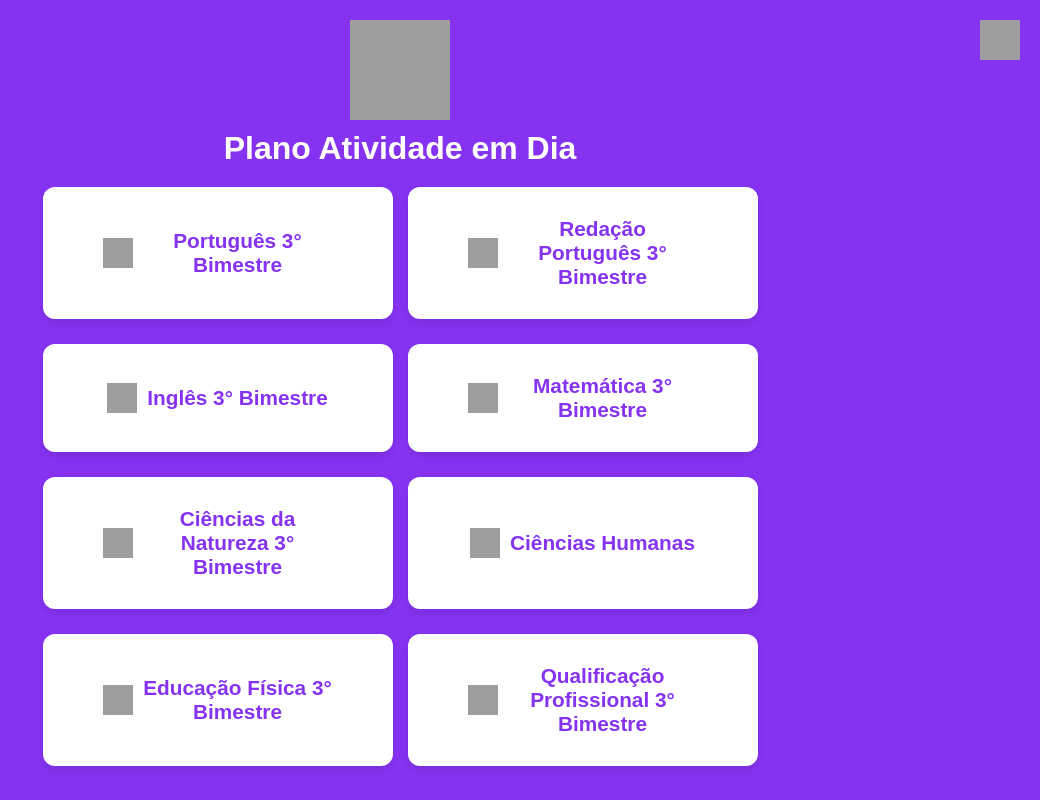
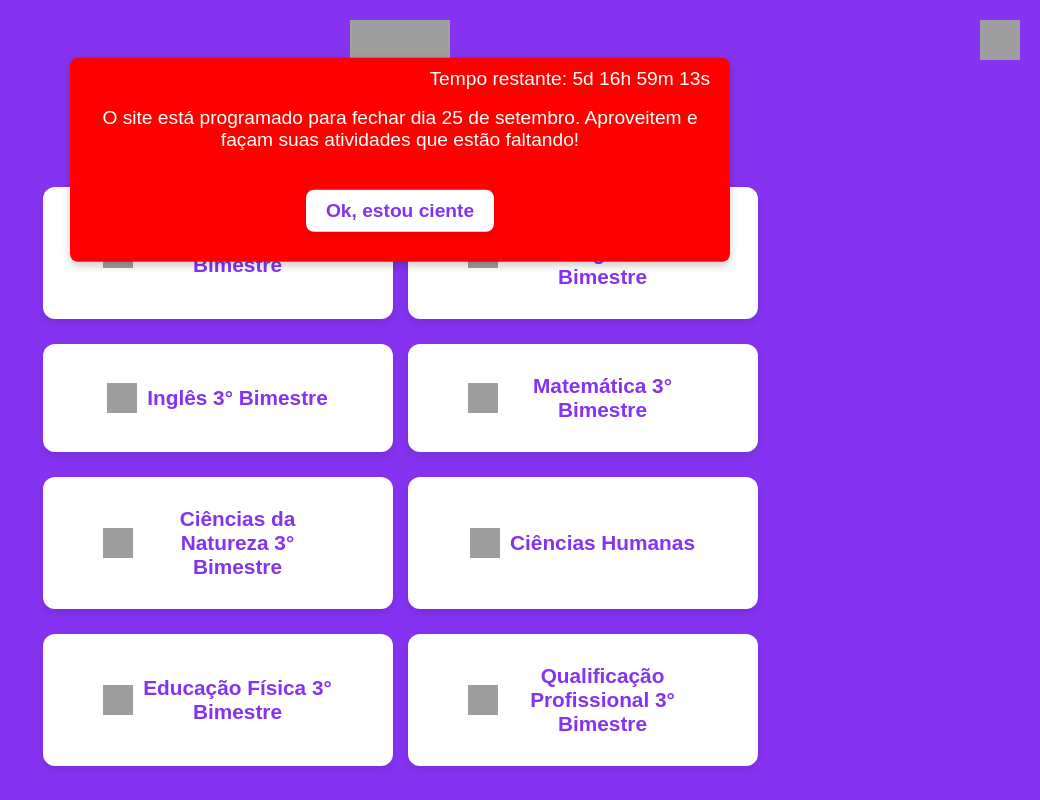
Before and after one commit to StudyTask-ai/StudyTask-Site, a plain HTML site: page index.html in a window 1280 px wide. Shown: the whole page, without its empty margins (240-1280 px from the left). Drawn offline with Linux system fonts and the light colour scheme; grey boxes are pictures that could not be loaded.

Commit message:
Update index.html

```diff
--- a/index.html
+++ b/index.html
@@ -239,6 +239,62 @@
             z-index: 10001;
         }
 
+        .announcement {
+            display: none;
+            position: fixed;
+            top: 20%;
+            left: 50%;
+            transform: translate(-50%, -50%);
+            background-color: red;
+            color: white;
+            padding: 30px;
+            border-radius: 8px;
+            z-index: 1002;
+            box-shadow: 0 4px 8px rgba(0, 0, 0, 0.2);
+            text-align: center;
+            font-size: 1.2em;
+            width: 80%;
+            max-width: 600px;
+        }
+
+        .countdown {
+            position: absolute;
+            top: 10px;
+            right: 20px;
+            font-size: 1em;
+        }
+
+        .confirm-button {
+            background-color: #ffffff;
+            color: #8533f1;
+            border: none;
+            padding: 10px 20px;
+            font-size: 1em;
+            font-weight: bold;
+            border-radius: 8px;
+            cursor: pointer;
+            transition: background-color 0.3s, transform 0.3s;
+            box-shadow: 0 4px 8px rgba(0, 0, 0, 0.1);
+            margin-top: 20px;
+        }
+
+        .confirm-button:hover {
+            background-color: #f0f0f0;
+            transform: translateY(-2px);
+        }
+
+        .countdown-global {
+            display: none;
+            position: fixed;
+            top: 10px;
+            right: 10px;
+            background-color: rgba(0, 0, 0, 0.5);
+            color: white;
+            padding: 5px 10px;
+            border-radius: 5px;
+            z-index: 1003;
+        }
+
         @media (max-width: 600px) {
             .app-name {
                 font-size: 1.5em;
@@ -250,6 +306,9 @@
             .theme-icon {
                 width: 30px;
                 height: 30px;
+            }
+            .announcement {
+                font-size: 1em;
             }
         }
     </style>
@@ -323,10 +382,21 @@
         </div>
     </div>
 
+    <div class="announcement" id="announcement">
+        <div class="countdown" id="countdown"></div>
+        <p>O site está programado para fechar dia 25 de setembro. Aproveitem e façam suas atividades que estão faltando!</p>
+        <button class="confirm-button" onclick="closeAnnouncement()">Ok, estou ciente</button>
+    </div>
+
+    <div class="countdown-global" id="countdownGlobal"></div>
+
     <script>
         const themeOptions = document.getElementById('themeOptions');
         const hueRange = document.getElementById('hueRange');
         const offlineMessage = document.getElementById('offlineMessage');
+        const announcement = document.getElementById('announcement');
+        const countdownElement = document.getElementById('countdown');
+        const countdownGlobal = document.getElementById('countdownGlobal');
 
         function toggleThemeOptions() {
             themeOptions.style.display = themeOptions.style.display === 'flex' ? 'none' : 'flex';
@@ -395,13 +465,6 @@
             setButtonWidth(storedWidth);
         }
 
-        window.onload = () => {
-            applyStoredTheme();
-            applyStoredButtonSize();
-            applyStoredButtonWidth();
-            checkConnectionStatus();
-        };
-
         function checkConnectionStatus() {
             if (!navigator.onLine) {
                 offlineMessage.style.display = 'block';
@@ -417,6 +480,45 @@
                 offlineMessage.style.display = 'block';
             });
         }
+
+        function closeAnnouncement() {
+            announcement.style.display = 'none';
+            countdownGlobal.style.display = 'block';
+        }
+
+        function startCountdown() {
+            const closingDate = new Date('September 25, 2024 00:00:00').getTime();
+            const interval = setInterval(() => {
+                const now = new Date().getTime();
+                const distance = closingDate - now;
+
+                if (distance < 0) {
+                    clearInterval(interval);
+                    countdownElement.innerHTML = "O aplicativo está fechado.";
+                    countdownGlobal.innerHTML = "O aplicativo está fechado.";
+                    return;
+                }
+
+                const days = Math.floor(distance / (1000 * 60 * 60 * 24));
+                const hours = Math.floor((distance % (1000 * 60 * 60 * 24)) / (1000 * 60 * 60));
+                const minutes = Math.floor((distance % (1000 * 60 * 60)) / (1000 * 60));
+                const seconds = Math.floor((distance % (1000 * 60)) / 1000);
+
+                const countdownText = `Tempo restante: ${days}d ${hours}h ${minutes}m ${seconds}s`;
+                countdownElement.innerHTML = countdownText;
+                countdownGlobal.innerHTML = countdownText;
+            }, 1000);
+        }
+
+        window.onload = () => {
+            applyStoredTheme();
+            applyStoredButtonSize();
+            applyStoredButtonWidth();
+            checkConnectionStatus();
+
+            announcement.style.display = 'block';
+            startCountdown();
+        };
     </script>
 </body>
 </html>
```
